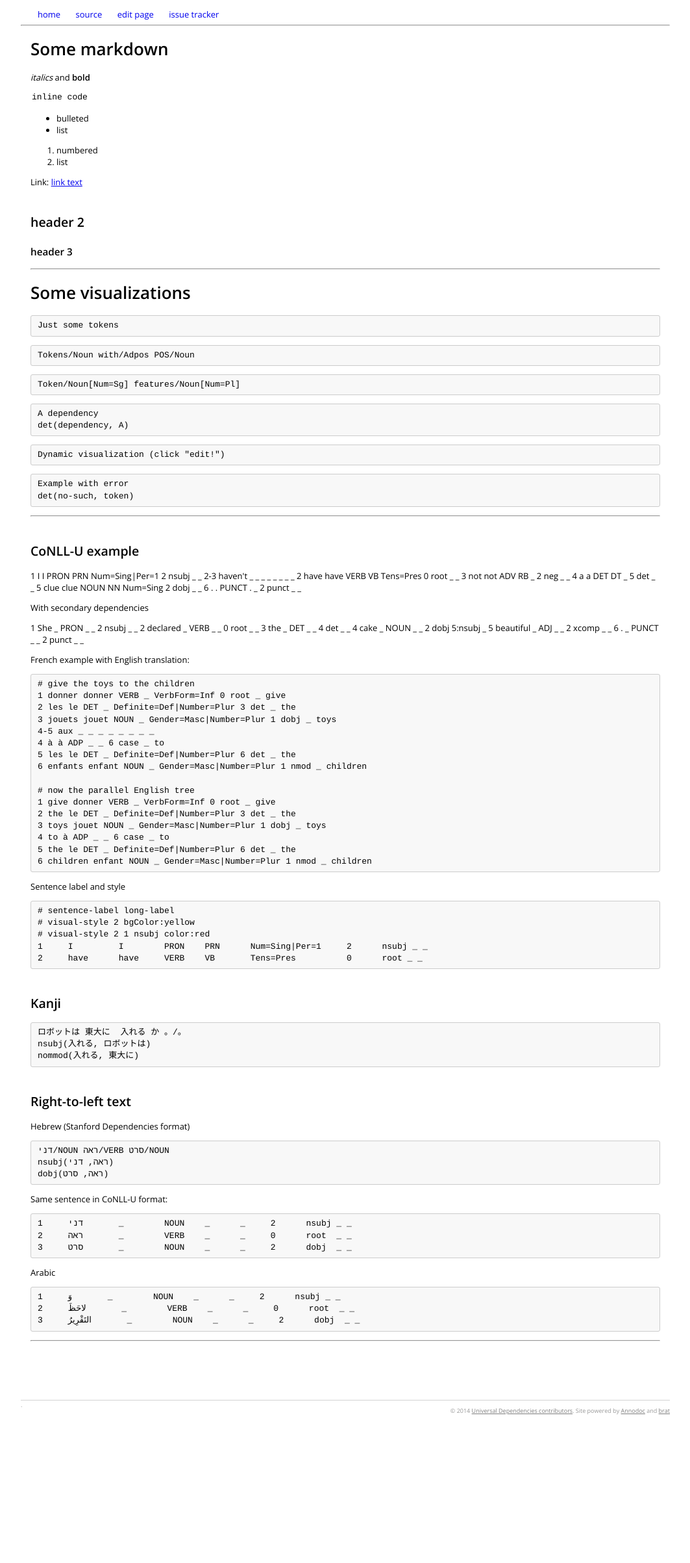
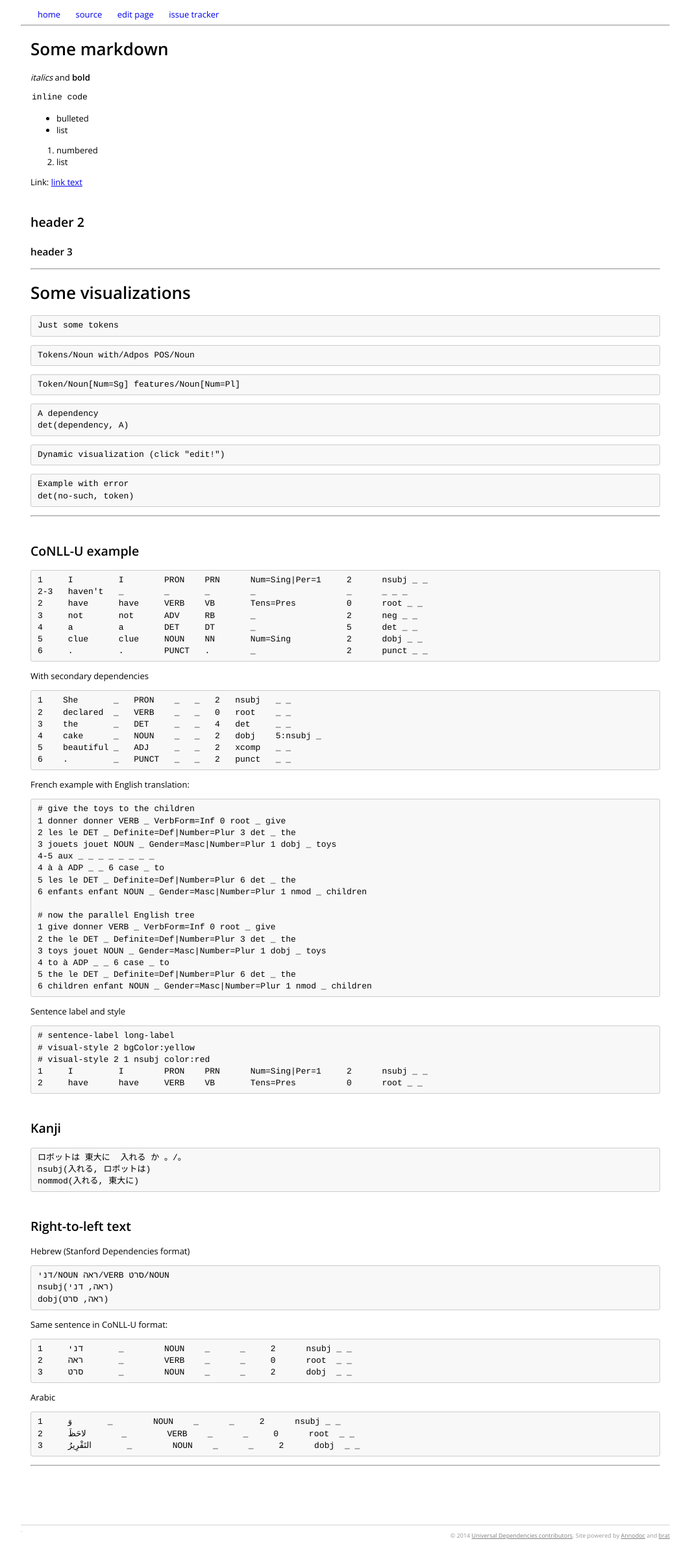
Before and after one commit to spyysalo/annodoc-demo, a Jekyll site: the page built from sandbox.md, in a window 1280 px wide. Shown: the whole page at 65% size, without its empty margins (108-1171 px from the left). Built offline with Jekyll 4.4.1, drawn with Linux system fonts in a browser that asks for light colours; before the commit the page ends 2213 px from its top, so only the background shows below that.

Commit message:
Update sandbox.md

```diff
--- a/sandbox.md
+++ b/sandbox.md
@@ -56,7 +56,7 @@ det(no-such, token)
 
 ## CoNLL-U example
 
-<div class="conllu-parse" tabs="yes">
+~~~
 1     I         I        PRON    PRN      Num=Sing|Per=1     2      nsubj _ _
 2-3   haven't   _        _       _        _                  _      _ _ _
 2     have      have     VERB    VB       Tens=Pres          0      root _ _
@@ -64,22 +64,25 @@ det(no-such, token)
 4     a         a        DET     DT       _                  5      det _ _
 5     clue      clue     NOUN    NN       Num=Sing           2      dobj _ _
 6     .         .        PUNCT   .        _                  2      punct _ _
-</div>
+~~~
+{:.conllu tabs="yes"}
 
 With secondary dependencies
 
-<div class="conllu-parse" tabs="yes">
+~~~
 1    She       _   PRON    _   _   2   nsubj   _ _
 2    declared  _   VERB    _   _   0   root    _ _
 3    the       _   DET     _   _   4   det     _ _
 4    cake      _   NOUN    _   _   2   dobj    5:nsubj _
 5    beautiful _   ADJ     _   _   2   xcomp   _ _
 6    .         _   PUNCT   _   _   2   punct   _ _
-</div>
+~~~
+{:.conllu tabs="yes"}
 
 French example with English translation:
 
-<pre><code class="language-conllu"># give the toys to the children
+~~~
+# give the toys to the children
 1 donner donner VERB _ VerbForm=Inf 0 root _ give
 2 les le DET _ Definite=Def|Number=Plur 3 det _ the
 3 jouets jouet NOUN _ Gender=Masc|Number=Plur 1 dobj _ toys
@@ -95,7 +98,8 @@ French example with English translation:
 4 to à ADP _ _ 6 case _ to
 5 the le DET _ Definite=Def|Number=Plur 6 det _ the
 6 children enfant NOUN _ Gender=Masc|Number=Plur 1 nmod _ children
-</code></pre>
+~~~
+{:.conllu tabs="yes"}
 
 Sentence label and style
 
```
